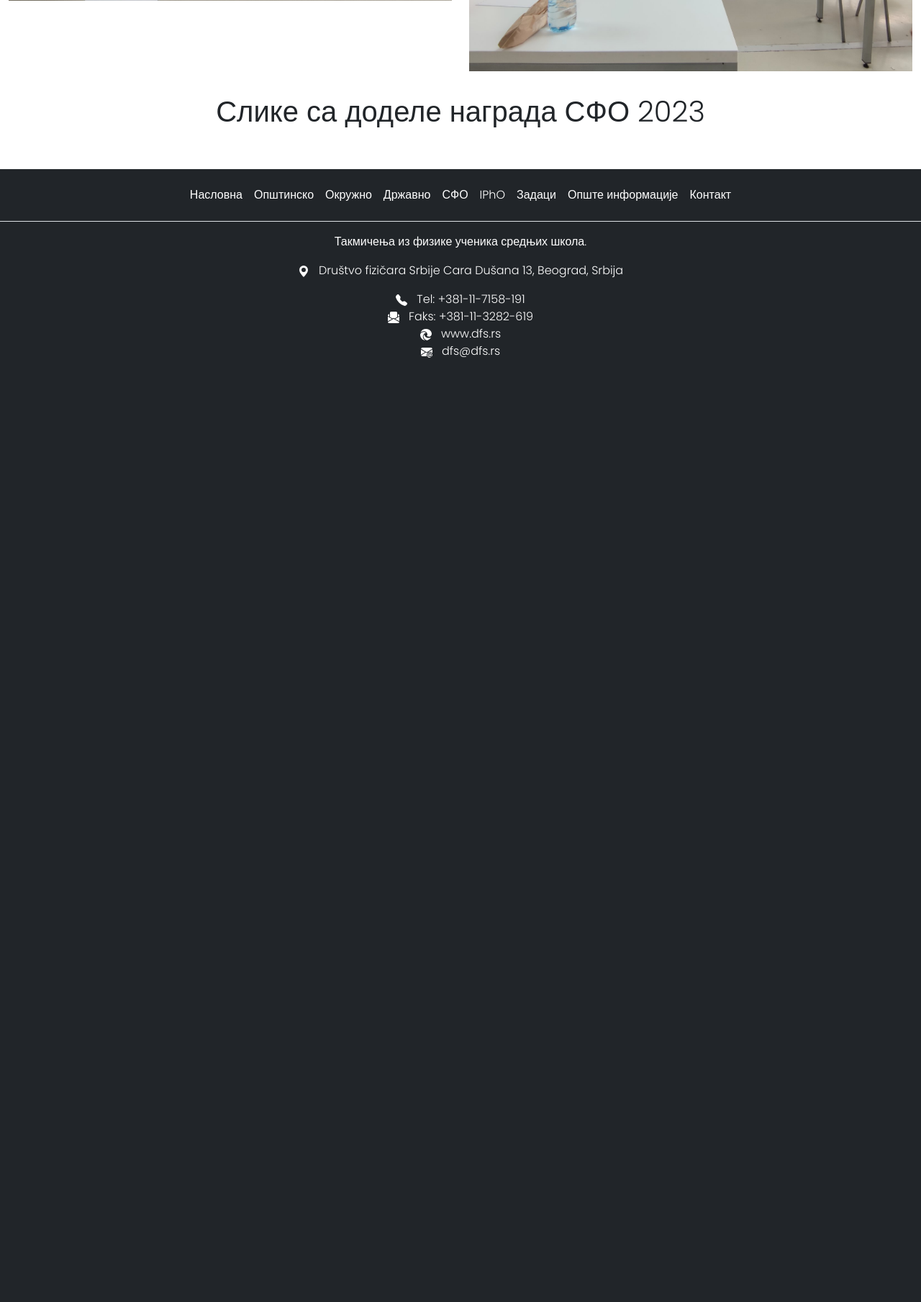
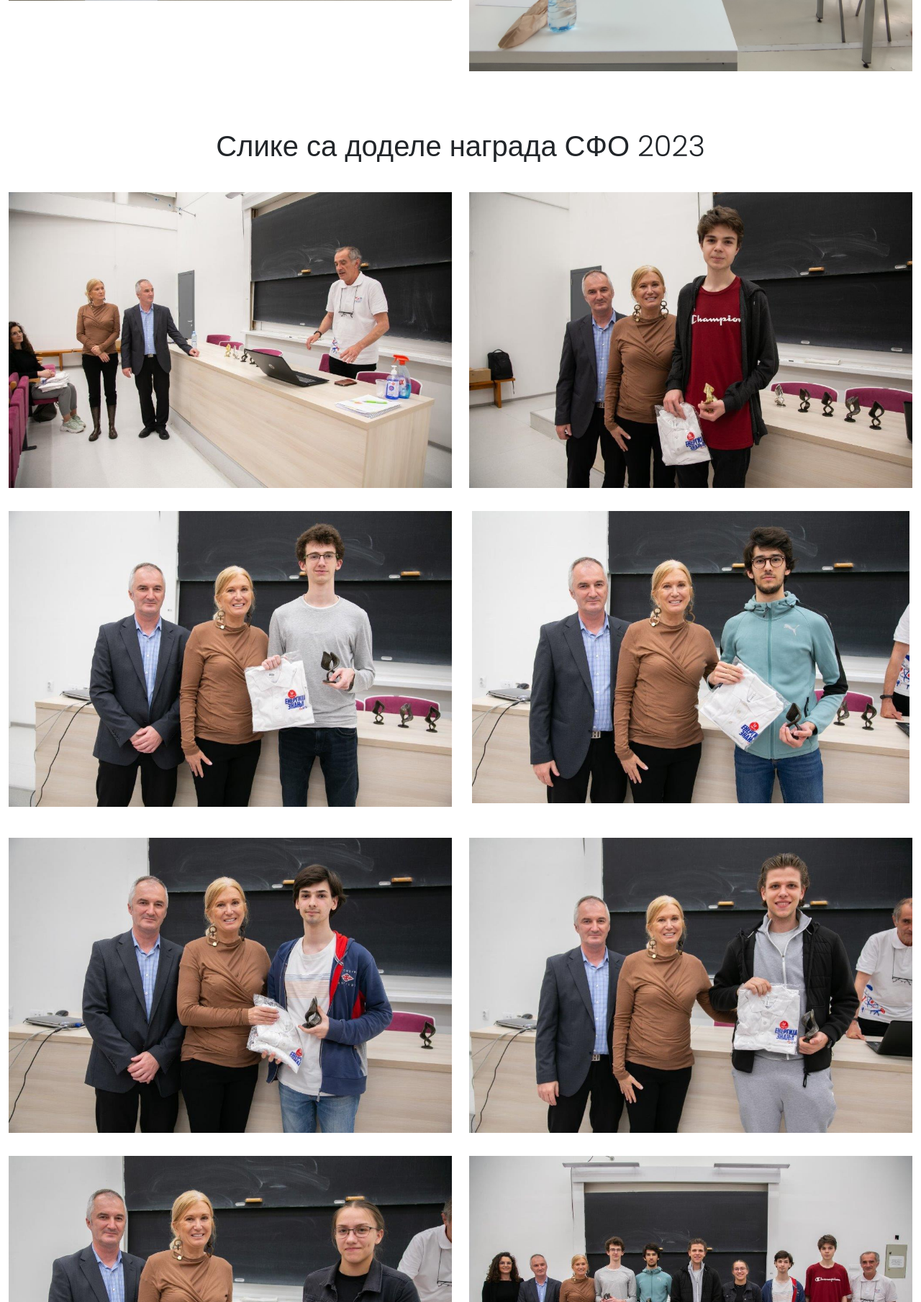
Before and after one commit to LazarevicV/takmicenja-fizika-srednja-skola, a Flask app: page /sfo in a window 1280 px wide. Shown: the part 1122-2931 px from the top of the page at 72% size. Before the commit the page ends 1619 px from the top, so only its background shows below. Run offline with Flask 3, Linux system fonts and the light colour scheme.

Commit message:
update na sfo stranici

```diff
--- a/templates/index.html
+++ b/templates/index.html
@@ -274,7 +274,7 @@
         <!-- Skolska 2022-2023 -->
 
         <!-- SFO -->
-        <div class="container">
+        <div class="-fluid">
             <div class="row text-center">
                 <h3>СФО</h3>
                 <div class="col-md-8">
--- a/templates/sfo.html
+++ b/templates/sfo.html
@@ -77,12 +77,50 @@
         </div>
 
         <div class="row">
-            <div class="col text-center" style="padding-top: 2rem;">
+            <div class="col text-center" style="padding-top: 5rem;">
                 <h1>Слике са доделе награда СФО 2023</h1>
             </div>
-
         </div>
-
+        <div class="row" style="padding-top: 1rem;">
+            <div class="col-12 col-md-6" style="padding-top: 1rem;">
+                <img src="/static/images/sfo/dodele nagrada/MIR_8096.jpg" class="img-fluid" alt="Slika 1">
+            </div>
+            <div class="col-12 col-md-6" style="padding-top: 1rem;">
+                <img src="/static/images/sfo/dodele nagrada/MIR_8102.jpg" class="img-fluid" alt="Slika 2">
+            </div>
+        </div>
+        <div class="row" style="padding-top: 1rem;">
+            <div class="col-12 col-md-6" style="padding-top: 1rem;">
+                <img src="/static/images/sfo/dodele nagrada/MIR_8108.jpg" class="img-fluid" alt="Slika 3">
+            </div>
+            <div class="col-12 col-md-6" style="padding: 1rem;">
+                <img src="/static/images/sfo/dodele nagrada/MIR_8113.jpg" class="img-fluid" alt="Slika 4">
+            </div>
+        </div>
+        <div class="row" style="padding-top: 1rem;">
+            <div class="col-12 col-md-6" style="padding-top: 1rem;">
+                <img src="/static/images/sfo/dodele nagrada/MIR_8119.jpg" class="img-fluid" alt="Slika 3">
+            </div>
+            <div class="col-12 col-md-6" style="padding-top: 1rem;">
+                <img src="/static/images/sfo/dodele nagrada/MIR_8122.jpg" class="img-fluid" alt="Slika 4">
+            </div>
+        </div>
+        <div class="row" style="padding-top: 1rem;">
+            <div class="col-12 col-md-6" style="padding-top: 1rem;">
+                <img src="/static/images/sfo/dodele nagrada/MIR_8125.jpg" class="img-fluid" alt="Slika 3">
+            </div>
+            <div class="col-12 col-md-6" style="padding-top: 1rem;">
+                <img src="/static/images/sfo/dodele nagrada/MIR_8135.jpg" class="img-fluid" alt="Slika 4">
+            </div>
+        </div>
+        <div class="row" style="padding-top: 1rem;">
+            <div class="col" style="padding-top: 1rem;">
+                <img src="/static/images/sfo/dodele nagrada/IMG-540875ecaf6853883ed9bb06b78a8ba7-V.jpg" class="img-fluid" alt="Slika 3">
+            </div>
+            <div class="col-12 col-md-6" style="padding-top: 1rem;">
+                <img src="/static/images/sfo/dodele nagrada/IMG-a40d7ce68682cc9df35d5e3154457b3c-V.jpg" class="img-fluid" alt="Slika 4">
+            </div>
+        </div>
     </div>
 
     <!-- footer -->
```
